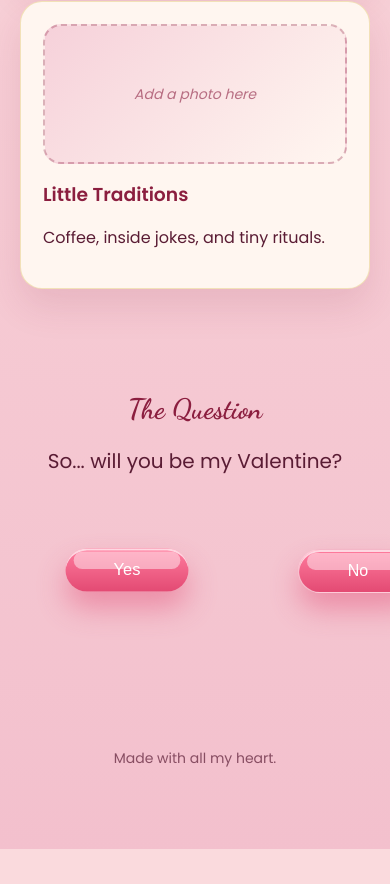
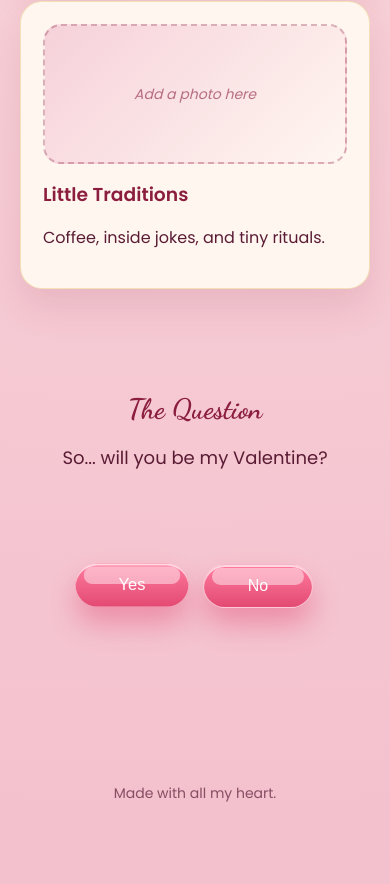
Before and after one commit to agusdongalo/Valentine-Site, a React (Vite) app: page / in a window 390 px wide. Shown: the part 1853-2737 px from the top of the page. Before the commit the page ends 2702 px from the top, so only its background shows below. Built offline with nearby package versions, Linux system fonts and the light colour scheme; the HTML template or start-up script is replaced by a standard one.

Commit message:
Fixed the Mobile view layout

```diff
--- a/src/App.css
+++ b/src/App.css
@@ -323,14 +323,17 @@ h3 {
   }
 
   .button-row {
-    flex-direction: column;
-    align-items: center;
-    min-height: 140px;
+    width: min(280px, 100%);
+    min-height: 180px;
+    margin: 0 auto;
   }
 
+  .primary-button,
   .secondary-button {
-    position: relative;
-    left: auto;
-    transform: none;
+    width: 110px;
+  }
+
+  .question-text {
+    font-size: 18px;
   }
 }
```
